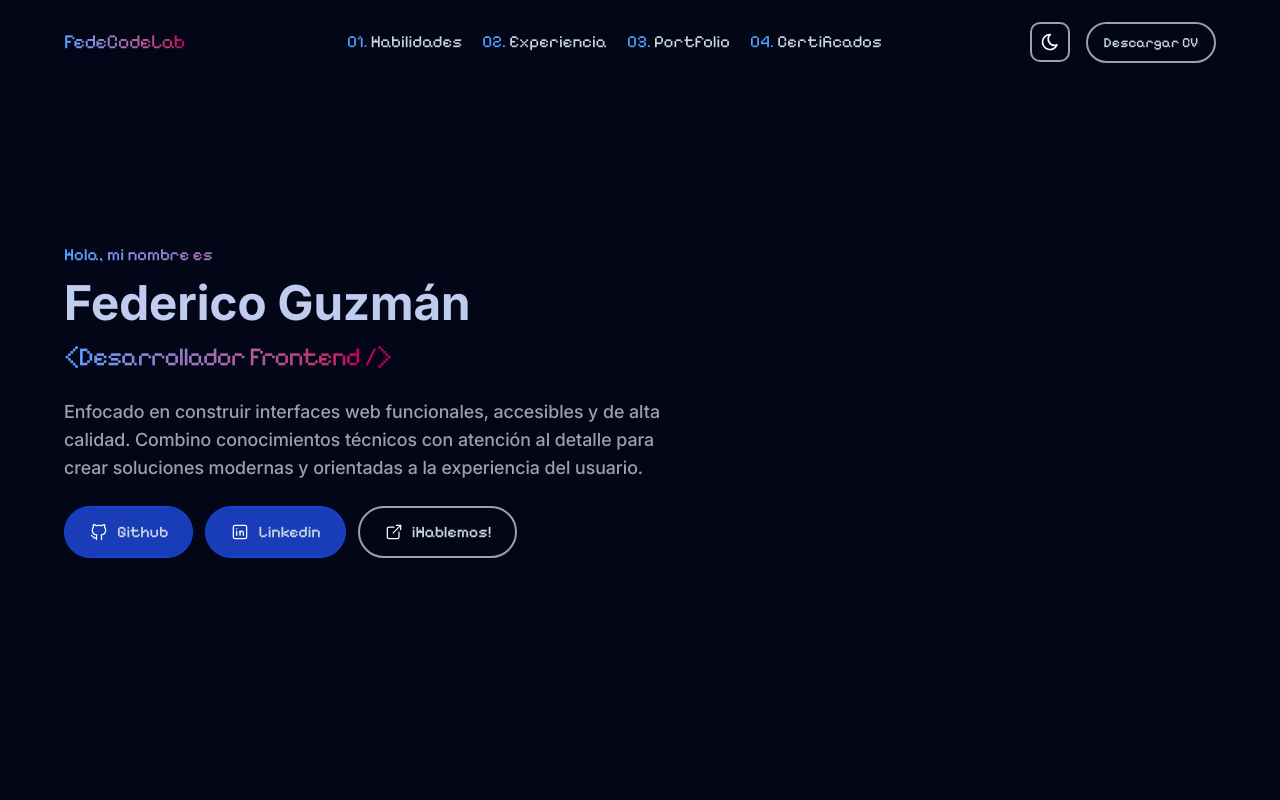
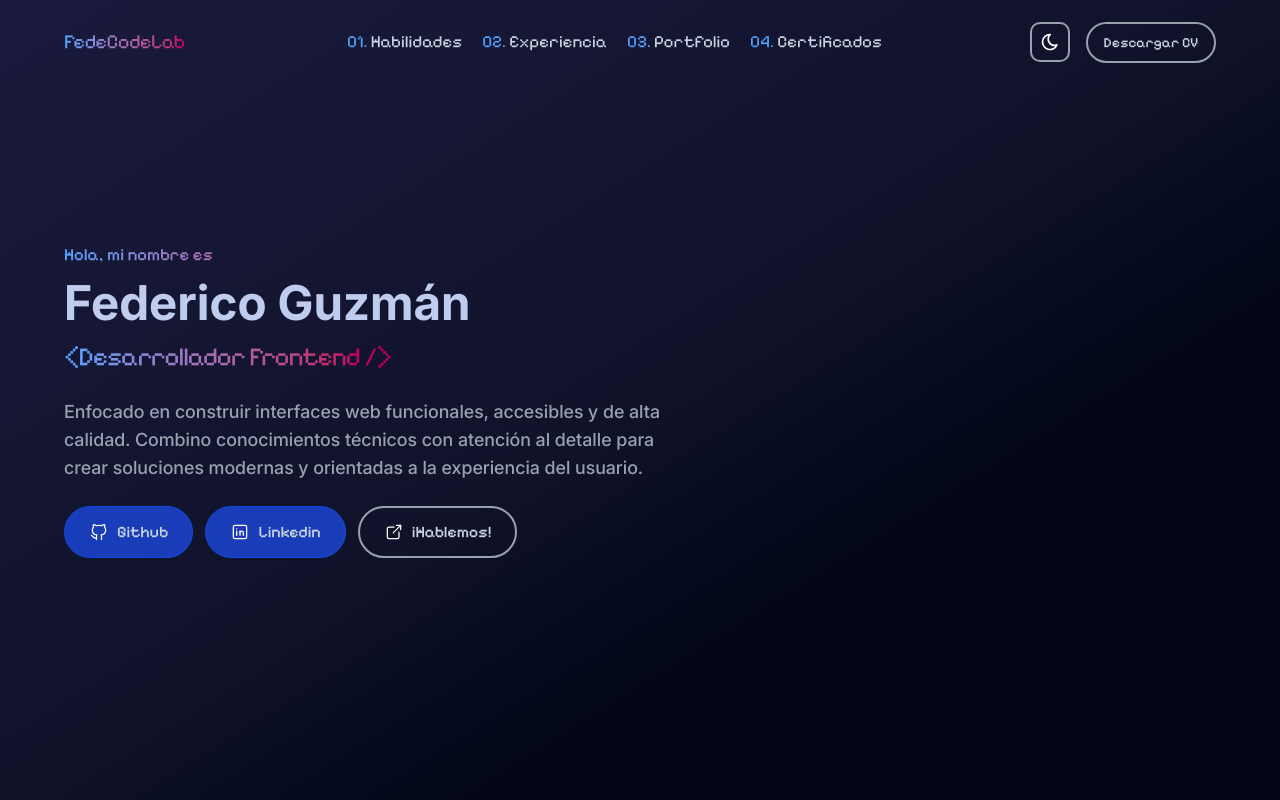
Before and after one commit to FedeCodeLab/portfolio, a Next.js app: page / in a window 1280 px wide. Shown: the top 800 px of the page. Built offline with nearby package versions, Linux system fonts and the light colour scheme.

Commit message:
Se agregó un gradiente al fondo en desktop

```diff
--- a/app/layout.tsx
+++ b/app/layout.tsx
@@ -16,7 +16,8 @@ export default function RootLayout({
     <html lang="es" className="dark">
       <body
         className={`${pixelify.variable} ${inter.variable} antialiased relative
-      min-h-screen  bg-[#dbeaff] dark:bg-[#020617]`}
+      min-h-screen  bg-[#dbeaff] dark:bg-[#020617] md:bg-transparent md:bg-gradient-to-tl md:from-[30%] md:from-[#a6c5ee] md:via-[#b4cff3] md:to-[#dbeaff]
+      md:dark:from-[#020617] md:dark:via-[#10122a] md:dark:to-[#1a1b3d] md:bg-fixed`}
       >
         <Navbar />
         {children}
```
